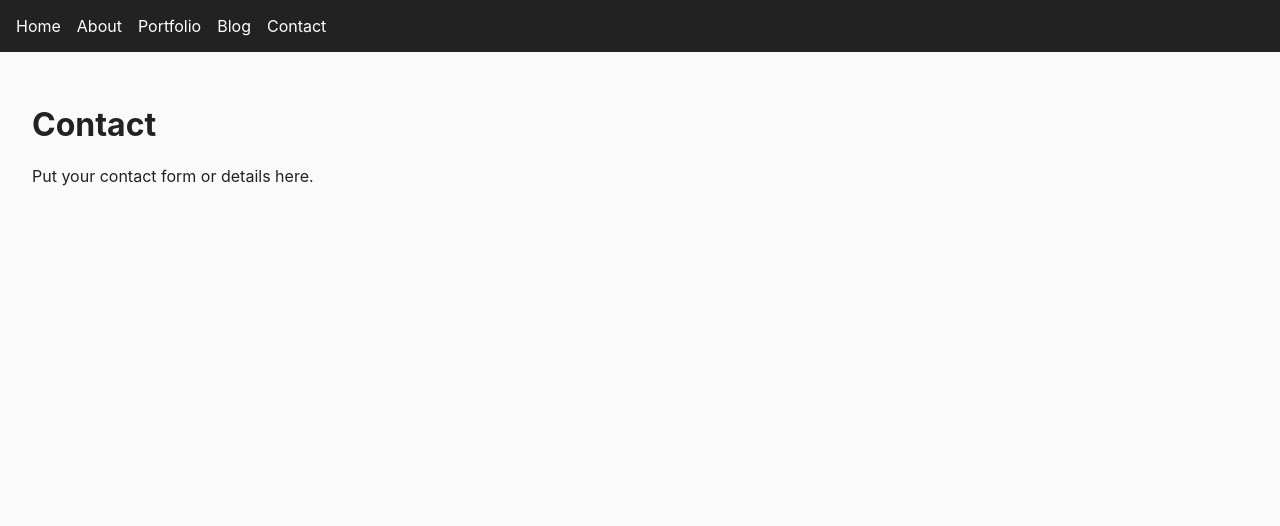
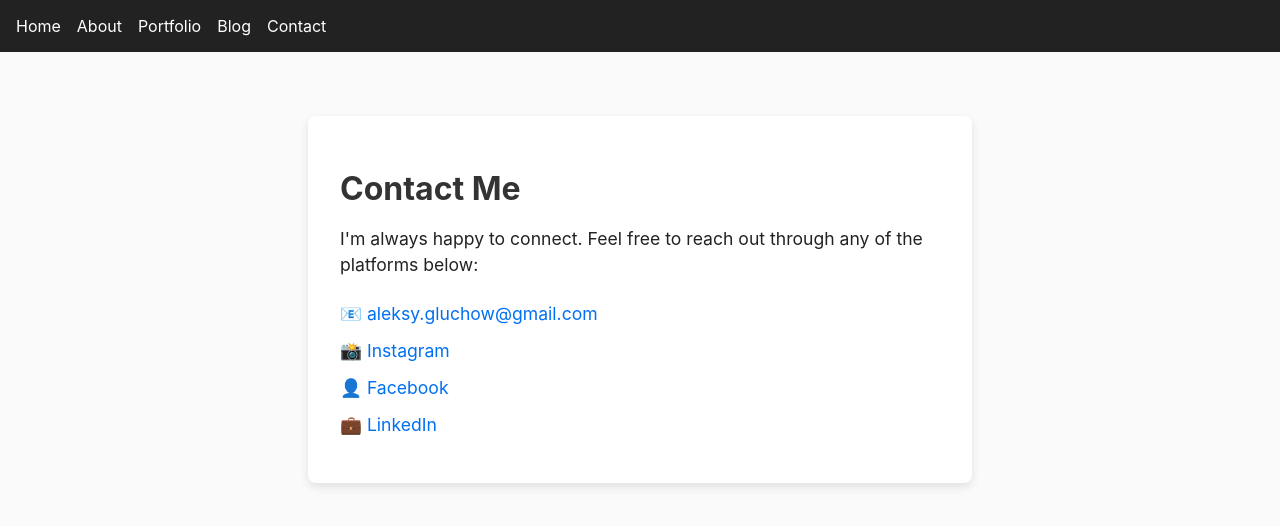
Before and after one commit to aleksygluchow/project03, a Next.js app: page /contact in a window 1280 px wide. Shown: the top 526 px of the page. Built offline with nearby package versions, Linux system fonts and the light colour scheme.

Commit message:
Fix blog page crashing build 2026

```diff
--- a/src/pages/contact.js
+++ b/src/pages/contact.js
@@ -1,8 +1,56 @@
 export default function Contact() {
   return (
-    <div>
-      <h1>Contact</h1>
-      <p>Put your contact form or details here.</p>
+    <div style={styles.container}>
+      <h1 style={styles.header}>Contact Me</h1>
+      <p style={styles.text}> I'm always happy to connect. Feel free to reach out through any of the platforms below:</p>
+
+      <ul style={styles.list}>
+        <li style={styles.item}>
+          📧 <a href="mailto:aleksy.gluchow@gmail.com" style={styles.link}>aleksy.gluchow@gmail.com</a>
+        </li>
+        <li style={styles.item}>
+          📸 <a href="https://instagram.com/aleksy.gluchow" style={styles.link} target="_blank" rel="noopener noreferrer">Instagram</a>
+        </li>
+        <li style={styles.item}>
+          👤 <a href="https://facebook.com/aleksy.gluchow" style={styles.link} target="_blank" rel="noopener noreferrer">Facebook</a>
+        </li>
+        <li style={styles.item}>
+          💼 <a href="https://www.linkedin.com/in/aleksyg/" style={styles.link} target="_blank" rel="noopener noreferrer">LinkedIn</a>
+        </li>
+      </ul>
     </div>
   );
 }
+
+const styles = {
+  container: {
+    maxWidth: '600px',
+    margin: '2rem auto',
+    padding: '2rem',
+    backgroundColor: '#fff',
+    borderRadius: '8px',
+    boxShadow: '0 4px 10px rgba(0, 0, 0, 0.1)',
+  },
+  header: {
+    fontSize: '2rem',
+    marginBottom: '1rem',
+    color: '#333',
+  },
+  text: {
+    marginBottom: '1.5rem',
+    fontSize: '1.1rem',
+    lineHeight: '1.5',
+  },
+  list: {
+    listStyle: 'none',
+    padding: 0,
+  },
+  item: {
+    marginBottom: '1rem',
+    fontSize: '1.1rem',
+  },
+  link: {
+    color: '#0070f3',
+    textDecoration: 'none',
+  },
+};
```
